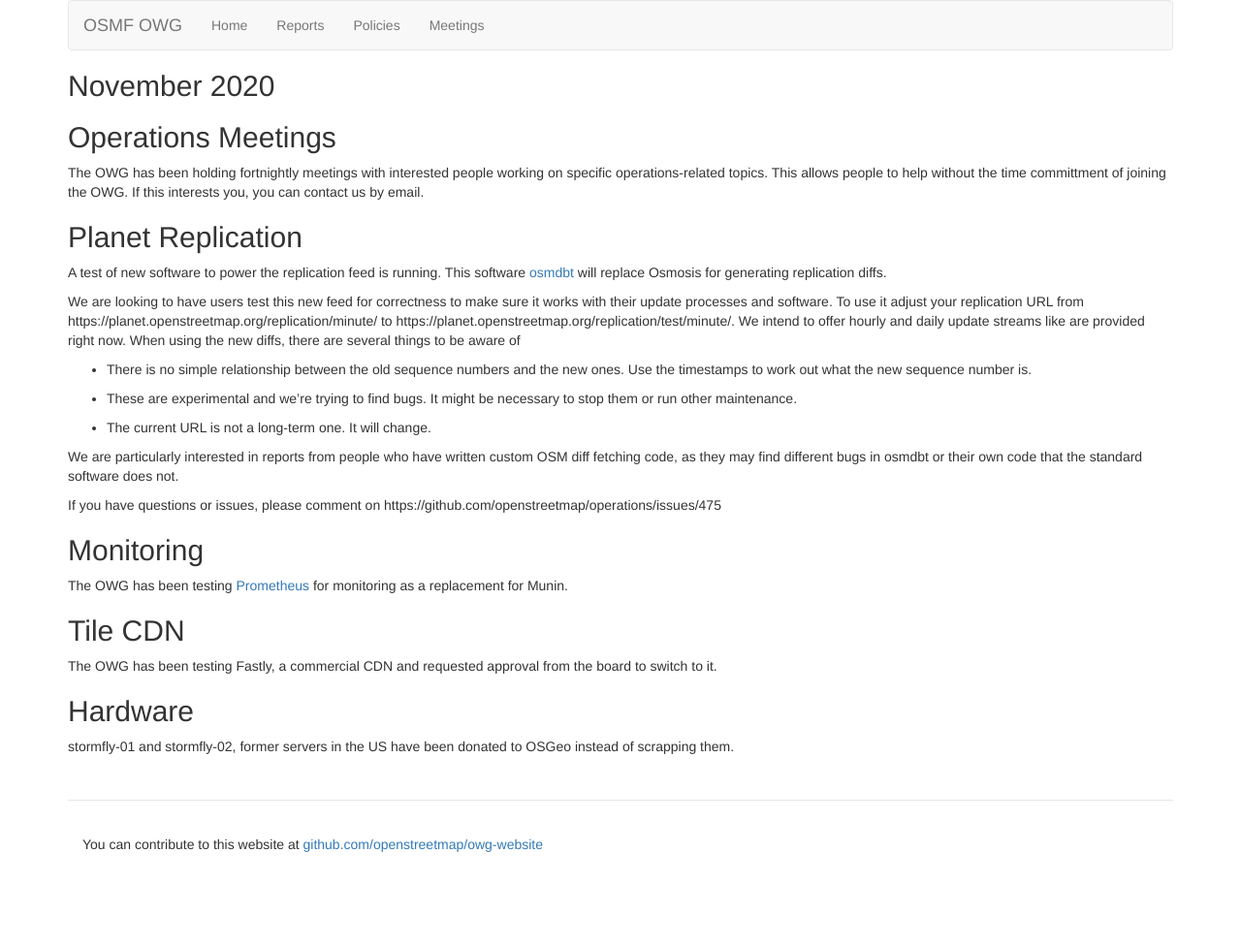
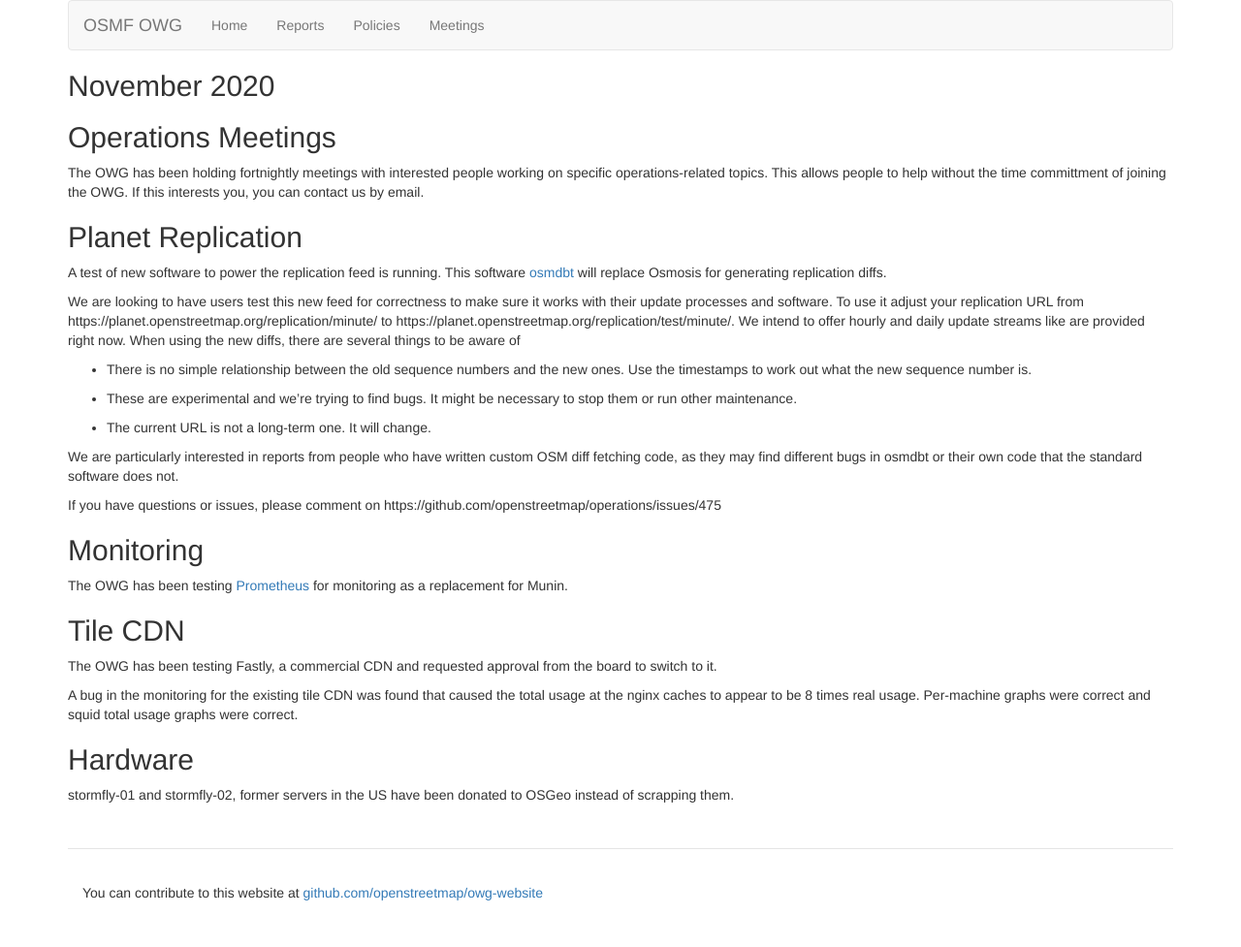
Before and after one commit to openstreetmap/owg-website, a Jekyll site: the page built from _posts/2020-11-01-november.md, in a window 1280 px wide. Shown: the whole page at 97% size. Built offline with Jekyll 4.4.1, drawn with Linux system fonts in a browser that asks for light colours; before the commit the page ends 927 px from its top, so only the background shows below that.

Commit message:
Add note about error in nginx monitoring

```diff
--- a/_posts/2020-11-01-november.md
+++ b/_posts/2020-11-01-november.md
@@ -38,6 +38,8 @@ The OWG has been testing [Prometheus](https://prometheus.openstreetmap.org/) for
 
 The OWG has been testing Fastly, a commercial CDN and requested approval from the board to switch to it.
 
+A bug in the monitoring for the existing tile CDN was found that caused the total usage at the nginx caches to appear to be 8 times real usage. Per-machine graphs were correct and squid total usage graphs were correct.
+
 ## Hardware
 
 stormfly-01 and stormfly-02, former servers in the US have been donated to OSGeo instead of scrapping them.
```
